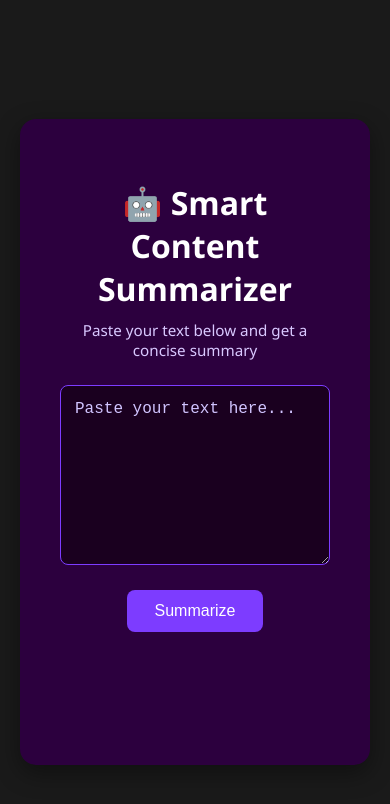
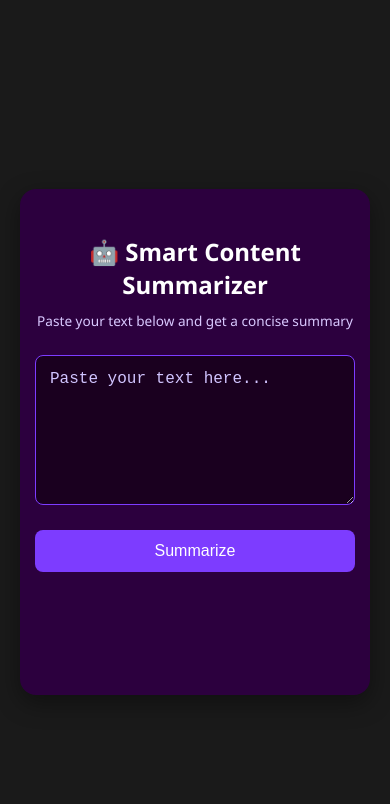
Before and after one commit to jellegario/Article-Summarizer, a plain HTML site: page index.html in a window 390 px wide. Drawn offline with Linux system fonts and the light colour scheme.

Commit message:
style.css

```diff
--- a/style.css
+++ b/style.css
@@ -14,12 +14,13 @@ body {
 /* Main card */
 .container {
   background: #2c003e;
-  padding: 40px;
+  padding: 40px 20px; /* reduced horizontal padding for small screens */
   border-radius: 16px;
   box-shadow: 0 8px 25px rgba(0,0,0,0.4);
-  width: 600px;
-  max-width: 100%;
+  width: 100%;
+  max-width: 600px; /* card won't exceed 600px */
   text-align: center;
+  box-sizing: border-box;
 }
 
 /* Title */
@@ -121,29 +122,28 @@ textarea:focus {
   transform: translateY(0);
 }
 
-#result {
-  max-height: 200px;          /* limits the height */
-  overflow-y: auto;           /* enables vertical scroll */
-  padding-right: 10px;        /* for scrollbar spacing */
-}
-
-/* Optional: style the scrollbar */
-#result::-webkit-scrollbar {
-  width: 8px;
-}
-
-#result::-webkit-scrollbar-track {
-  background: #1a001f;
-  border-radius: 4px;
-}
-
-#result::-webkit-scrollbar-thumb {
-  background: #7d3cff;
-  border-radius: 4px;
-}
-
 pre {
   margin: 0;
   font-family: inherit;
   white-space: pre-wrap;
 }
+
+/* Responsive adjustments */
+@media (max-width: 480px) {
+  .container {
+    padding: 30px 15px;
+  }
+  h1 {
+    font-size: 1.5rem;
+  }
+  .subtitle {
+    font-size: 0.85rem;
+  }
+  #summarizeBtn, #loadingBtn {
+    width: 100%;
+    padding: 12px 0;
+  }
+  textarea {
+    height: 150px;
+  }
+}
```
